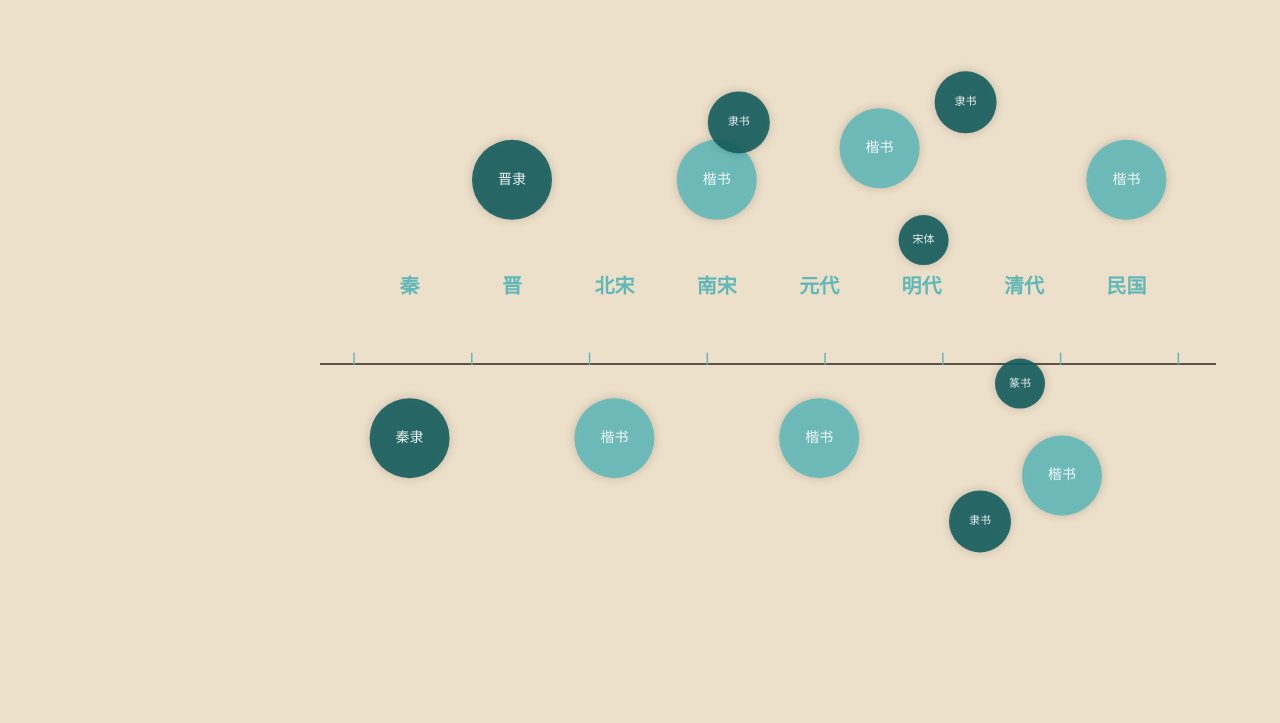
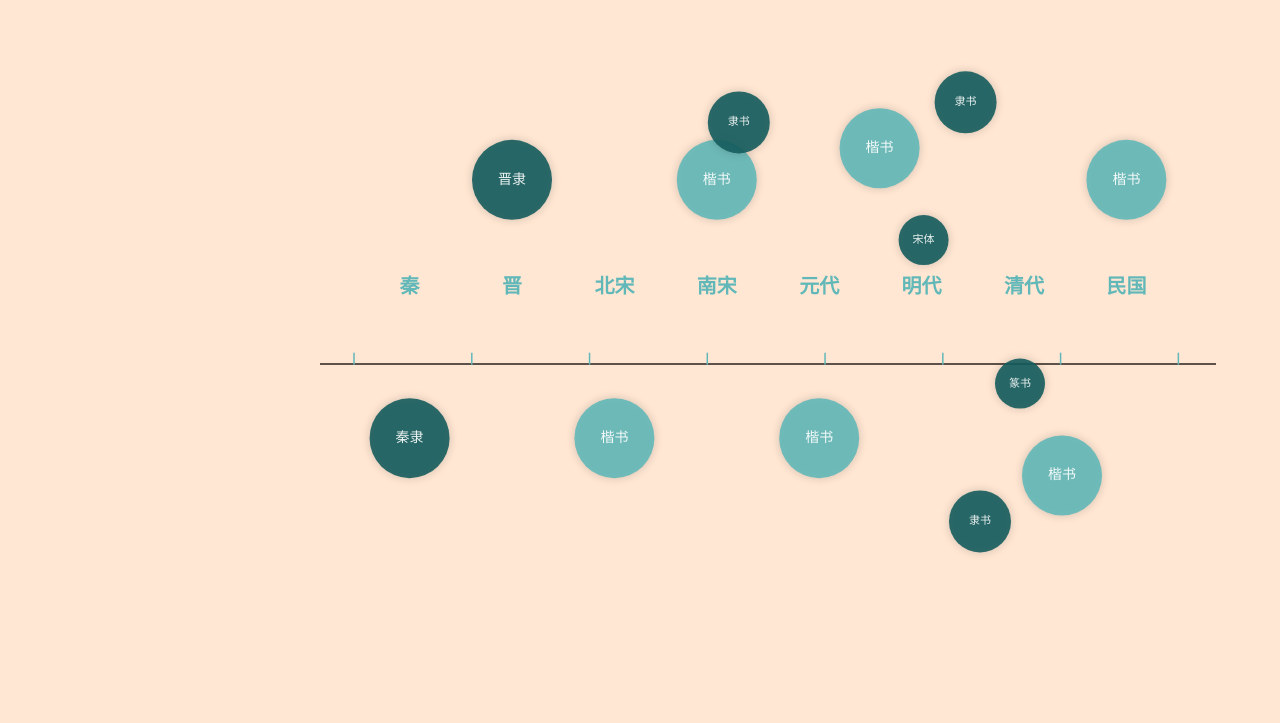
Before and after one commit to loganguitton67-lgtm/index_C2, a plain HTML site: page index.html in a window 1280 px wide. Shown: the part 77-800 px from the top of the page. Drawn offline with nearby package versions, Linux system fonts and the light colour scheme.

Commit message:
Update index.html

```diff
--- a/index.html
+++ b/index.html
@@ -6,7 +6,7 @@
     <script src="https://cdn.jsdelivr.net/npm/echarts@5.4.3/dist/echarts.min.js"></script>
     <style>
         :root {
-            --ancient-yellow: #EDE0CA;
+            --ancient-yellow: #ffe7d3;
             --vermilion: #62B8B8;
             --gold: #b3935d;
             --ink: #5D5149;
```
